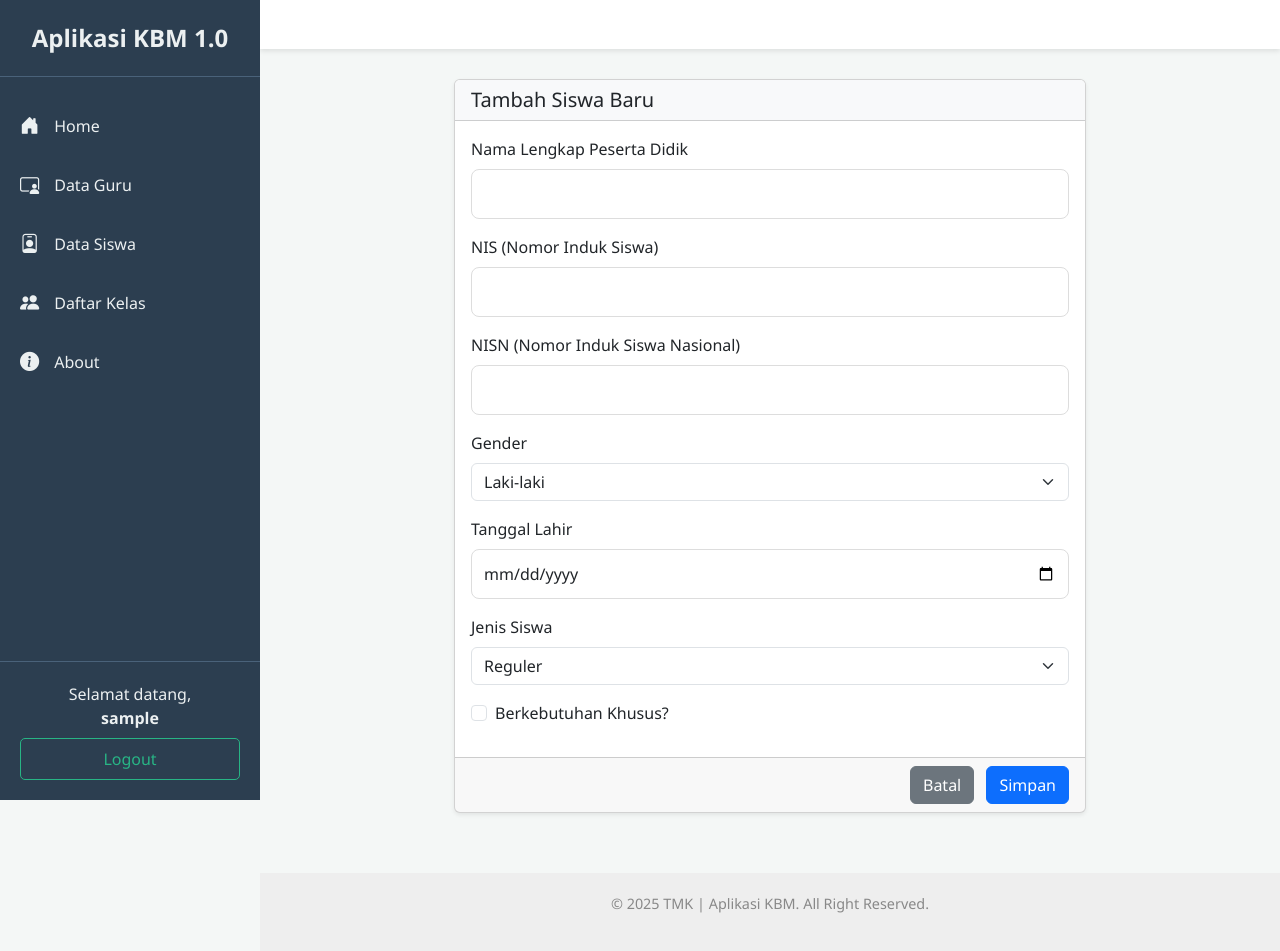
After one commit to radensuper/kbm_app, a Django app: page /siswa/tambah/ in a window 1280 px wide. The commit adds this page. Run offline with Django 5.2, Linux system fonts and the light colour scheme; the visitor is signed in with stand-in values (Sample User, id 1); some libraries are stand-ins or nearby versions.

Commit message:
modul siswa

```diff
--- a/kbm_core/forms.py
+++ b/kbm_core/forms.py
@@ -1,7 +1,7 @@
 # C:\app\kbm_app\kbm_core\forms.py
 
 from django import forms
-from .models import Kelas, Guru, Tahunajaran
+from .models import Kelas, Guru, Tahunajaran, Pesertadidik
 
 class KelasForm(forms.ModelForm):
     class Meta:
@@ -91,3 +91,45 @@ class GuruForm(forms.ModelForm):
             'nama_instansi': forms.TextInput(attrs={'class': 'form-control'}),
             'alamat': forms.Textarea(attrs={'class': 'form-control', 'rows': 4}), # Textarea untuk alamat
         }
+
+ # ==== FORM UNTUK SISWA (PESERTA DIDIK) ====
+
+class SiswaForm(forms.ModelForm):
+    # Definisikan pilihan untuk field gender
+    GENDER_CHOICES = [
+        ('Laki-laki', 'Laki-laki'),
+        ('Perempuan', 'Perempuan'),
+    ]
+
+    # Override field gender untuk menggunakan pilihan di atas
+    gender = forms.ChoiceField(choices=GENDER_CHOICES, widget=forms.Select(attrs={'class': 'form-select'}))
+
+    # Override field tanggal lahir untuk menggunakan input tipe date
+    tgllahir = forms.DateField(
+        widget=forms.DateInput(attrs={'type': 'date', 'class': 'form-control'}),
+        label='Tanggal Lahir'
+    )
+
+    class Meta:
+        model = Pesertadidik
+        # 1. Tambahkan 'jenis_siswa' ke dalam daftar fields
+        fields = ['namalengkappd', 'nis', 'nisn', 'gender', 'tgllahir', 'jenis_siswa', 'is_berkebutuhan_khusus']
+
+        labels = {
+            'namalengkappd': 'Nama Lengkap Peserta Didik',
+            'nis': 'NIS (Nomor Induk Siswa)',
+            'nisn': 'NISN (Nomor Induk Siswa Nasional)',
+            # 2. Tambahkan label untuk field baru
+            'jenis_siswa': 'Jenis Siswa',
+            # 2. Tambahkan label untuk field checkbox
+            'is_berkebutuhan_khusus': 'Berkebutuhan Khusus?',
+        }
+        widgets = {
+            'namalengkappd': forms.TextInput(attrs={'class': 'form-control'}),
+            'nis': forms.TextInput(attrs={'class': 'form-control'}),
+            'nisn': forms.TextInput(attrs={'class': 'form-control'}),
+            # 3. Tambahkan widget agar tampilannya bagus (dropdown)
+            'jenis_siswa': forms.Select(attrs={'class': 'form-select'}),
+            # 3. Tambahkan widget agar checkbox sesuai gaya Bootstrap
+            'is_berkebutuhan_khusus': forms.CheckboxInput(attrs={'class': 'form-check-input'}),
+        }
--- a/kbm_core/models.py
+++ b/kbm_core/models.py
@@ -330,6 +330,14 @@ class Matapelajaran(models.Model):
 
 
 class Pesertadidik(models.Model):
+    # --- DEFINISIKAN PILIHAN UNTUK JENIS SISWA DI SINI ---
+    JENIS_SISWA_CHOICES = [
+        ('Reguler', 'Reguler'),
+        ('VIP/Khusus', 'VIP/Khusus'),
+        ('Beasiswa Penuh', 'Beasiswa Penuh'),
+        ('Beasiswa Temporer', 'Beasiswa Temporer'),
+    ]
+
     idpesertadidik = models.AutoField(db_column='idpesertaDidik', primary_key=True)  # Field name made lowercase.
     namalengkappd = models.CharField(db_column='namaLengkapPD', max_length=255)  # Field name made lowercase.
     nis = models.CharField(db_column='NIS', unique=True, max_length=20, blank=True, null=True)  # Field name made lowercase.
@@ -337,10 +345,21 @@ class Pesertadidik(models.Model):
     gender = models.CharField(max_length=15)
     tgllahir = models.DateField(db_column='tglLahir', blank=True, null=True)  # Field name made lowercase.
 
+    # --- TAMBAHKAN FIELD BARU DI SINI ---
+    jenis_siswa = models.CharField(
+        max_length=50,
+        choices=JENIS_SISWA_CHOICES,
+        default='Reguler'
+    )
+
+    is_berkebutuhan_khusus = models.BooleanField(default=False)
+
     class Meta:
         managed = False
         db_table = 'pesertadidik'
 
+    def __str__(self):
+        return self.namalengkappd
 
 class Riwayatkelaspd(models.Model):
     idriwayatkelaspd = models.AutoField(db_column='idriwayatKelasPD', primary_key=True)  # Field name made lowercase.
--- a/kbm_core/templates/kbm_core/base.html
+++ b/kbm_core/templates/kbm_core/base.html
@@ -25,6 +25,7 @@
             <ul class="sidebar-nav">
                 <li><a href="{% url 'home' %}"><i class="bi bi-house-door-fill"></i> Home</a></li>
                 <li><a href="{% url 'daftar_guru' %}"><i class="bi bi-person-video3"></i> Data Guru</a></li>
+                <li><a href="{% url 'daftar_siswa' %}"><i class="bi bi-person-badge"></i> Data Siswa</a></li>
                 <li><a href="{% url 'daftar_kelas' %}"><i class="bi bi-people-fill"></i> Daftar Kelas</a></li>
                 <li><a href="{% url 'about' %}"><i class="bi bi-info-circle-fill"></i> About</a></li>
             </ul>
--- /dev/null
+++ b/kbm_core/templates/kbm_core/form_siswa.html
@@ -0,0 +1,47 @@
+{% extends 'kbm_core/base.html' %}
+{% block title %}{{ judul_halaman }}{% endblock %}
+{% block page_title %}{{ judul_halaman }}{% endblock %}
+{% block content %}
+<div class="row justify-content-center">
+    <div class="col-lg-8">
+        <div class="card shadow-sm">
+            <form method="post">
+                <div class="card-header bg-light"><h5 class="mb-0">{{ judul_halaman }}</h5></div>
+                <div class="card-body">
+                    {% csrf_token %}
+                    {% for field in form %}
+                     {# Tangani checkbox secara khusus untuk styling yang benar #}
+                    {% if field.name == 'is_berkebutuhan_khusus' %}
+                     <div class="mb-3 form-check">
+                        {{ field }}
+                        <label for="{{ field.id_for_label }}" class="form-check-label">{{ field.label }}</label>
+                     </div>
+                    {% else %}
+                     {# Render field lain seperti biasa #}
+                     <div class="mb-3">
+                         <label for="{{ field.id_for_label }}" class="form-label">{{ field.label }}</label>
+                         {{ field }}
+                     </div>
+                    {% endif %}
+                    {% for error in field.errors %}
+                    <div class="text-danger small mt-1">{{ error }}</div>
+                    {% endfor %}
+                    {% endfor %}
+                    {# Pesan error non-field #}
+                    {% if form.non_field_errors %}
+                        <div class="alert alert-danger mt-3">
+                        {% for error in form.non_field_errors %}
+                        <p class="mb-0">{{ error }}</p>
+                        {% endfor %}
+                        </div>
+                    {% endif %}
+                </div>
+                <div class="card-footer text-end">
+                    <a href="{% url 'daftar_siswa' %}" class="btn btn-secondary me-2">Batal</a>
+                    <button type="submit" class="btn btn-primary">Simpan</button>
+                </div>
+            </form>
+        </div>
+    </div>
+</div>
+{% endblock %}
--- a/kbm_core/urls.py
+++ b/kbm_core/urls.py
@@ -16,6 +16,11 @@ urlpatterns = [
     path('guru/<int:id_guru>/', views.detail_guru, name='detail_guru'),
     path('guru/<int:id_guru>/edit/', views.edit_guru, name='edit_guru'),
     path('guru/<int:id_guru>/hapus/', views.hapus_guru, name='hapus_guru'),
+    path('siswa/', views.daftar_siswa, name='daftar_siswa'),
+    path('siswa/tambah/', views.tambah_siswa, name='tambah_siswa'),
+    path('siswa/<int:id_siswa>/', views.detail_siswa, name='detail_siswa'),
+    path('siswa/<int:id_siswa>/edit/', views.edit_siswa, name='edit_siswa'),
+    path('siswa/<int:id_siswa>/hapus/', views.hapus_siswa, name='hapus_siswa'),
     path('login/', LoginView.as_view(template_name='kbm_core/login.html'), name='login'),
     path('logout/', LogoutView.as_view(next_page='home'), name='logout'),
 ]
--- a/kbm_core/views.py
+++ b/kbm_core/views.py
@@ -2,8 +2,8 @@
 from django.shortcuts import render, redirect, get_object_or_404
 from django.urls import reverse # Tambahkan 'reverse' untuk mendapatkan URL by name
 from datetime import datetime
-from .models import Kelas, Riwayatkelaspd, Guru, Tahunajaran
-from .forms import KelasForm, GuruForm
+from .models import Kelas, Riwayatkelaspd, Guru, Tahunajaran, Pesertadidik
+from .forms import KelasForm, GuruForm, SiswaForm
 from django.contrib.auth.decorators import login_required
 
 @login_required
@@ -114,11 +114,35 @@ def detail_kelas(request, id_kelas):
 
     # ==== VIEWS UNTUK MANAJEMEN GURU ====
 
+# fungsi daftar guru ada nomor urut dan bisa di sort
+
 @login_required
 def daftar_guru(request):
-    guru_list = Guru.objects.all()
+    # Ambil parameter sorting dari URL, jika tidak ada, gunakan default
+    sort_by = request.GET.get('sort', 'nama_lengkap') # Default sort by nama_lengkap
+    direction = request.GET.get('direction', 'asc')   # Default direction ascending
+
+    # Whitelist untuk keamanan: hanya field ini yang boleh di-sort
+    allowed_sort_fields = ['nama_lengkap', 'nama_instansi']
+    if sort_by not in allowed_sort_fields:
+        sort_by = 'nama_lengkap' # Kembali ke default jika field tidak diizinkan
+
+    # Tentukan arah pengurutan
+    if direction == 'desc':
+        order_by_field = f'-{sort_by}'
+        next_direction = 'asc'
+    else:
+        order_by_field = sort_by
+        next_direction = 'desc'
+
+    # Ambil data dari database dan urutkan
+    guru_list = Guru.objects.all().order_by(order_by_field)
+
     context = {
-        'guru_list': guru_list
+        'guru_list': guru_list,
+        'sort_by': sort_by,
+        'direction': direction,
+        'next_direction': next_direction
     }
     return render(request, 'kbm_core/daftar_guru.html', context)
 
@@ -182,3 +206,79 @@ def hapus_guru(request, id_guru):
         'cancel_url': reverse('daftar_guru')
     }
     return render(request, 'kbm_core/konfirmasi_hapus.html', context)
+
+# ==== VIEWS UNTUK MANAJEMEN SISWA ====
+
+@login_required
+def daftar_siswa(request):
+    sort_by = request.GET.get('sort', 'namalengkappd')
+    direction = request.GET.get('direction', 'asc')
+
+    allowed_sort_fields = ['namalengkappd', 'nis', 'nisn']
+    if sort_by not in allowed_sort_fields:
+        sort_by = 'namalengkappd'
+
+    order_by_field = f'-{sort_by}' if direction == 'desc' else sort_by
+    siswa_list = Pesertadidik.objects.all().order_by(order_by_field)
+
+    context = {
+        'siswa_list': siswa_list,
+        'sort_by': sort_by,
+        'direction': direction,
+    }
+    return render(request, 'kbm_core/daftar_siswa.html', context)
+
+@login_required
+def detail_siswa(request, id_siswa):
+    siswa = get_object_or_404(Pesertadidik, idpesertadidik=id_siswa)
+    # Ambil data riwayat kelas untuk siswa ini
+    riwayat_kelas = Riwayatkelaspd.objects.filter(pesertadidik_idpesertadidik=siswa).order_by('-tahunajaran_idtahunajaran')
+    context = {
+        'siswa': siswa,
+        'riwayat_kelas': riwayat_kelas
+    }
+    return render(request, 'kbm_core/detail_siswa.html', context)
+
+@login_required
+def tambah_siswa(request):
+    if request.method == 'POST':
+        form = SiswaForm(request.POST)
+        if form.is_valid():
+            form.save()
+            return redirect('daftar_siswa')
+    else:
+        form = SiswaForm()
+    context = {
+        'form': form,
+        'judul_halaman': 'Tambah Siswa Baru'
+    }
+    return render(request, 'kbm_core/form_siswa.html', context)
+
+@login_required
+def edit_siswa(request, id_siswa):
+    siswa = get_object_or_404(Pesertadidik, idpesertadidik=id_siswa)
+    if request.method == 'POST':
+        form = SiswaForm(request.POST, instance=siswa)
+        if form.is_valid():
+            form.save()
+            return redirect('daftar_siswa')
+    else:
+        form = SiswaForm(instance=siswa)
+    context = {
+        'form': form,
+        'judul_halaman': f'Edit Data Siswa: {siswa.namalengkappd}'
+    }
+    return render(request, 'kbm_core/form_siswa.html', context)
+
+@login_required
+def hapus_siswa(request, id_siswa):
+    siswa = get_object_or_404(Pesertadidik, idpesertadidik=id_siswa)
+    if request.method == 'POST':
+        siswa.delete()
+        return redirect('daftar_siswa')
+    context = {
+        'object_to_delete': siswa,
+        'delete_url': reverse('hapus_siswa', kwargs={'id_siswa': siswa.idpesertadidik}),
+        'cancel_url': reverse('daftar_siswa')
+    }
+    return render(request, 'kbm_core/konfirmasi_hapus.html', context)
```
Also changed, not shown: kbm_core/templates/kbm_core/daftar_guru.html (+26 -5 lines), kbm_core/templates/kbm_core/daftar_siswa.html (added, +43 -0 lines), kbm_core/templates/kbm_core/detail_siswa.html (added, +50 -0 lines).
